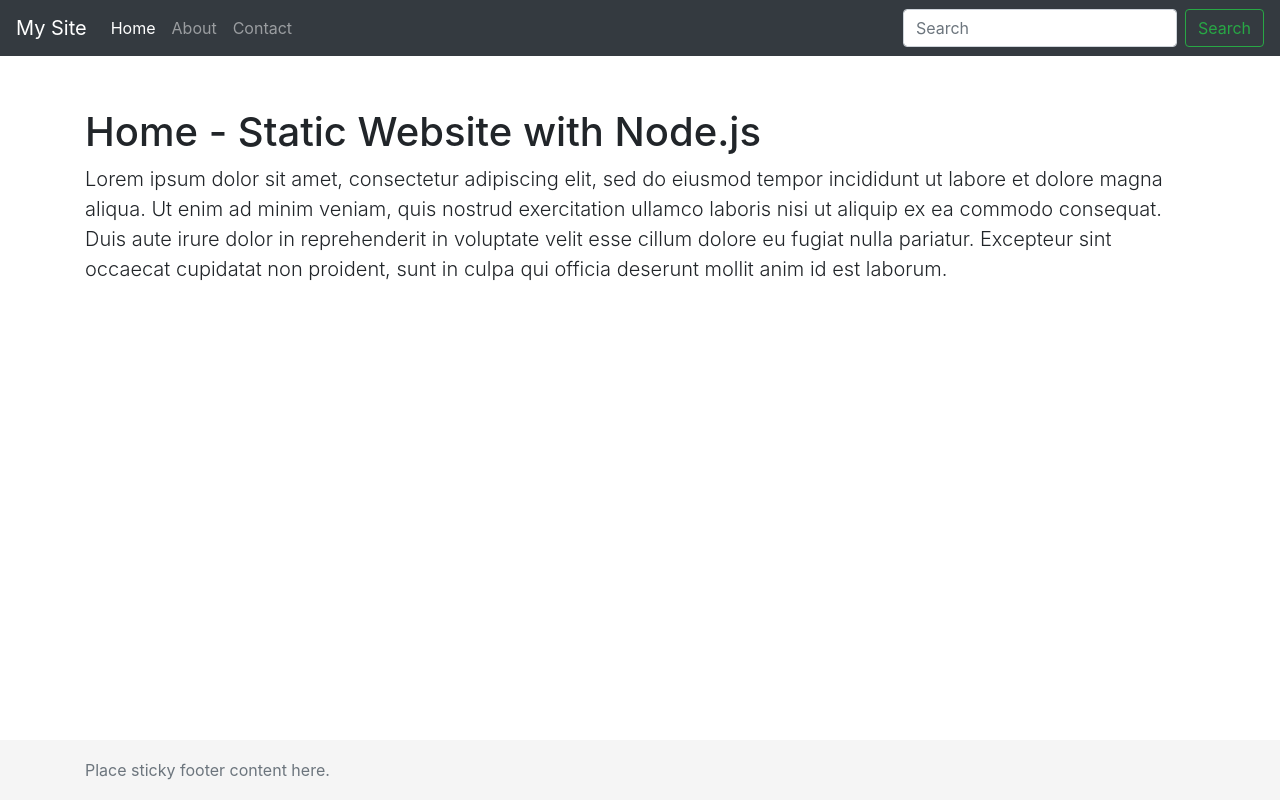
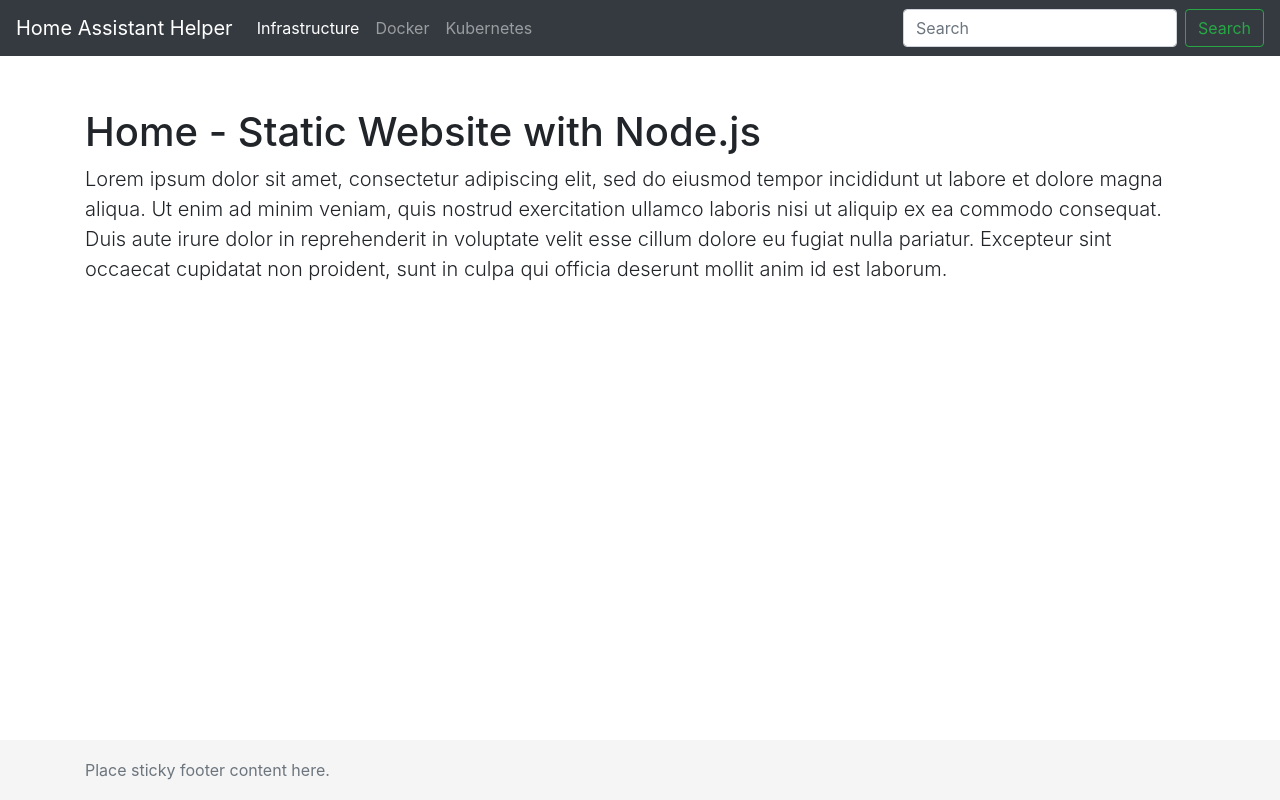
Before and after one commit to kvnkrr/HA_AutomationHelper_BE, a website: page public/index.html in a window 1280 px wide. Drawn offline with nearby package versions, Linux system fonts and the light colour scheme.

Commit message:
temp labels

```diff
--- a/public/index.html
+++ b/public/index.html
@@ -16,20 +16,20 @@
     <header>
       <!-- Fixed navbar -->
       <nav class="navbar navbar-expand-md navbar-dark fixed-top bg-dark">
-        <a class="navbar-brand" href="#">My Site</a>
+        <a class="navbar-brand" href="#">Home Assistant Helper</a>
         <button class="navbar-toggler" type="button" data-toggle="collapse" data-target="#navbarCollapse" aria-controls="navbarCollapse" aria-expanded="false" aria-label="Toggle navigation">
           <span class="navbar-toggler-icon"></span>
         </button>
         <div class="collapse navbar-collapse" id="navbarCollapse">
           <ul class="navbar-nav mr-auto">
             <li class="nav-item active">
-              <a class="nav-link" href="/">Home <span class="sr-only">(current)</span></a>
+              <a class="nav-link" href="/">Infrastructure <span class="sr-only">(current)</span></a>
             </li>
             <li class="nav-item">
-              <a class="nav-link" href="/about.html">About</a>
+              <a class="nav-link" href="/about.html">Docker</a>
             </li>
             <li class="nav-item">
-              <a class="nav-link" href="/contact.html">Contact</a>
+              <a class="nav-link" href="/contact.html">Kubernetes</a>
             </li>
           </ul>
           <form class="form-inline mt-2 mt-md-0">
```
